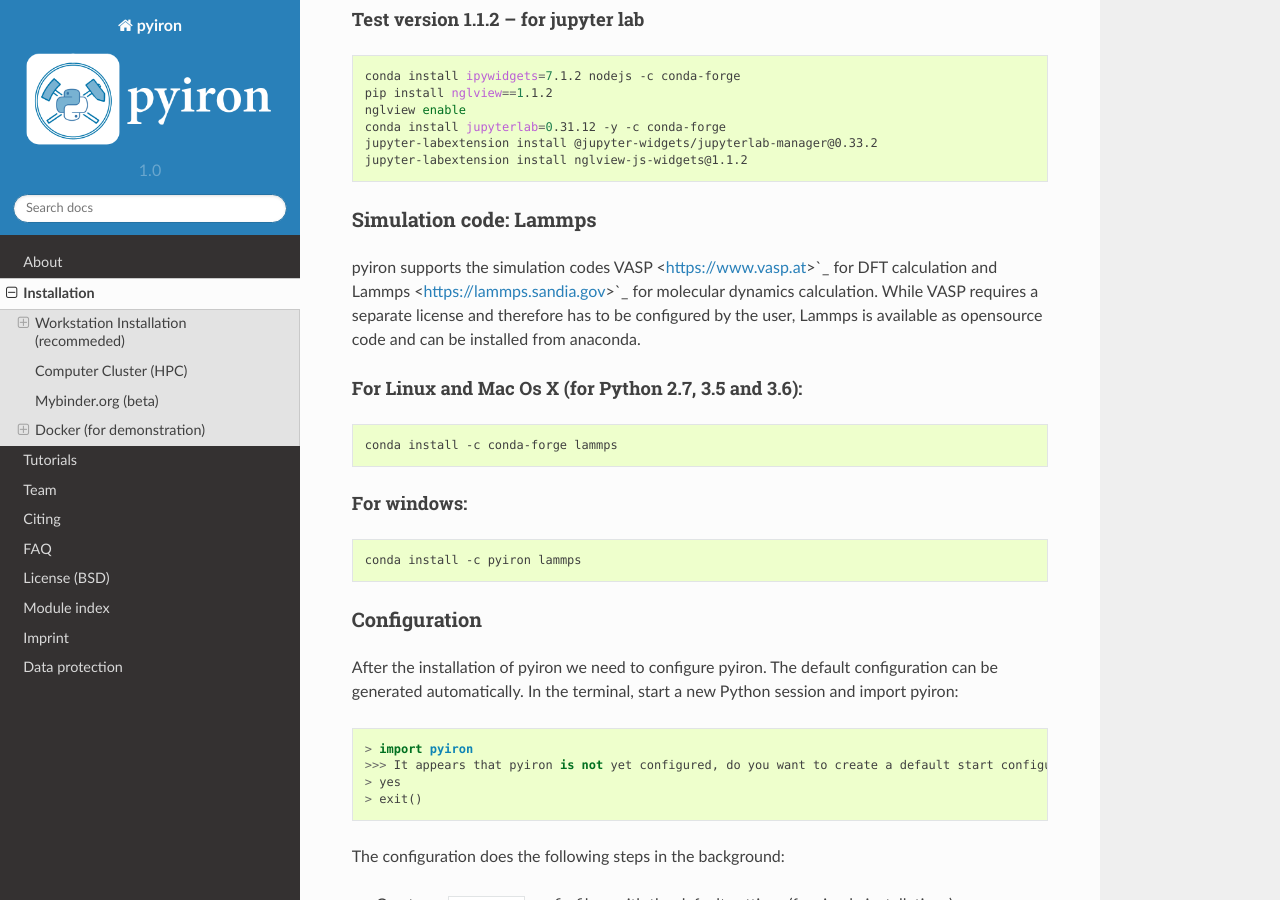
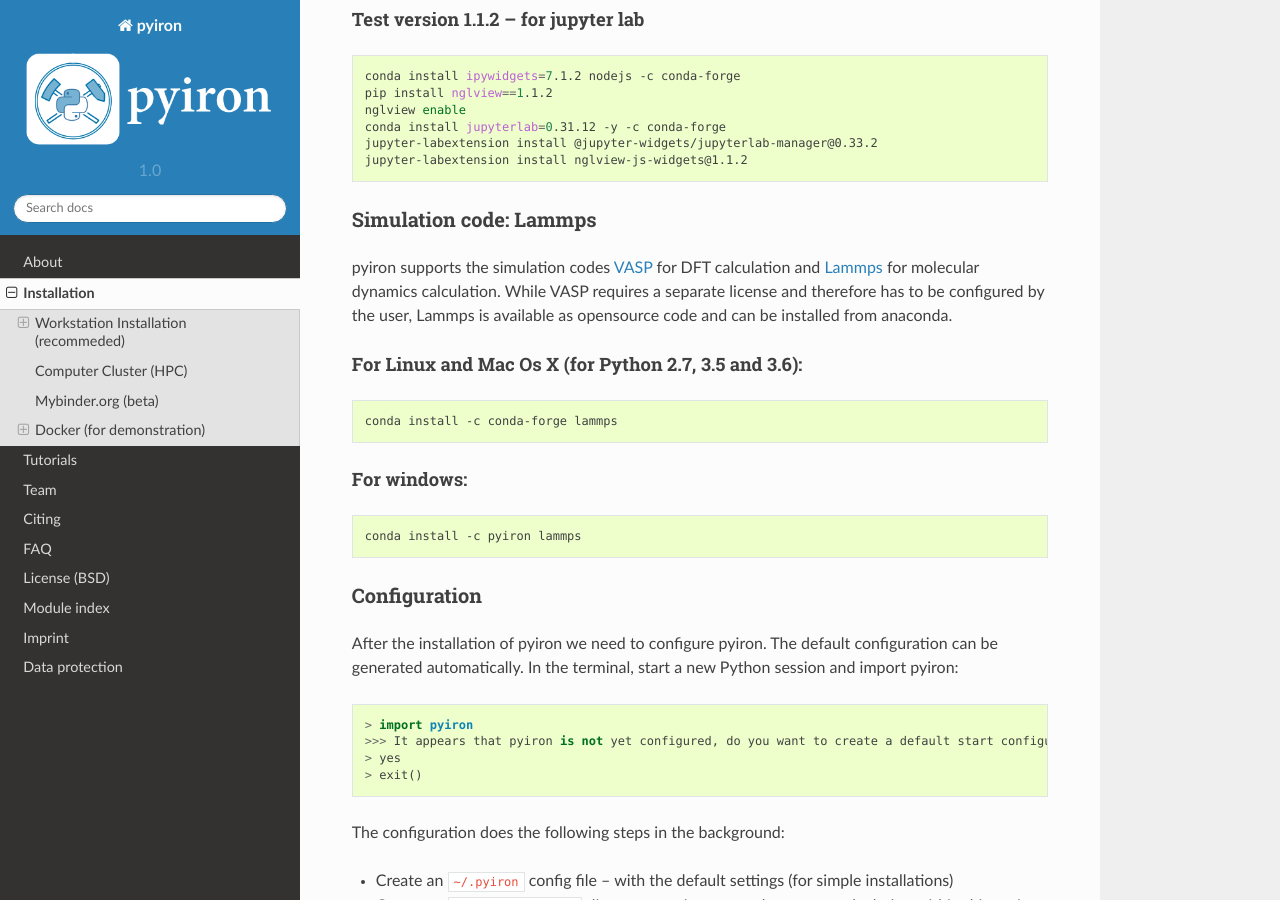
Before and after one commit to pyiron/pyiron, a Sphinx documentation site: the page built from docs/source/installation.rst, in a window 1280 px wide and 900 px high, scrolled down 1430 px. Built offline with Sphinx 7.4.7 and the Read the Docs theme 2.0.0, drawn with Linux system fonts in a browser that asks for light colours; pages that are not in the unit, such as notebooks, are missing from menus.

Commit message:
Update installation.rst

```diff
--- a/docs/source/installation.rst
+++ b/docs/source/installation.rst
@@ -69,7 +69,7 @@
 
 Simulation code: Lammps
 =======================
-pyiron supports the simulation codes VASP <https://www.vasp.at>`_ for DFT calculation and Lammps <https://lammps.sandia.gov>`_  for molecular dynamics calculation. While VASP requires a separate license and therefore has to be configured by the user, Lammps is available as opensource code and can be installed from anaconda.
+pyiron supports the simulation codes `VASP <https://www.vasp.at>`_ for DFT calculation and `Lammps <https://lammps.sandia.gov>`_  for molecular dynamics calculation. While VASP requires a separate license and therefore has to be configured by the user, Lammps is available as opensource code and can be installed from anaconda.
 
 For Linux and Mac Os X (for Python 2.7, 3.5 and 3.6):
 -----------------------------------------------------
```
